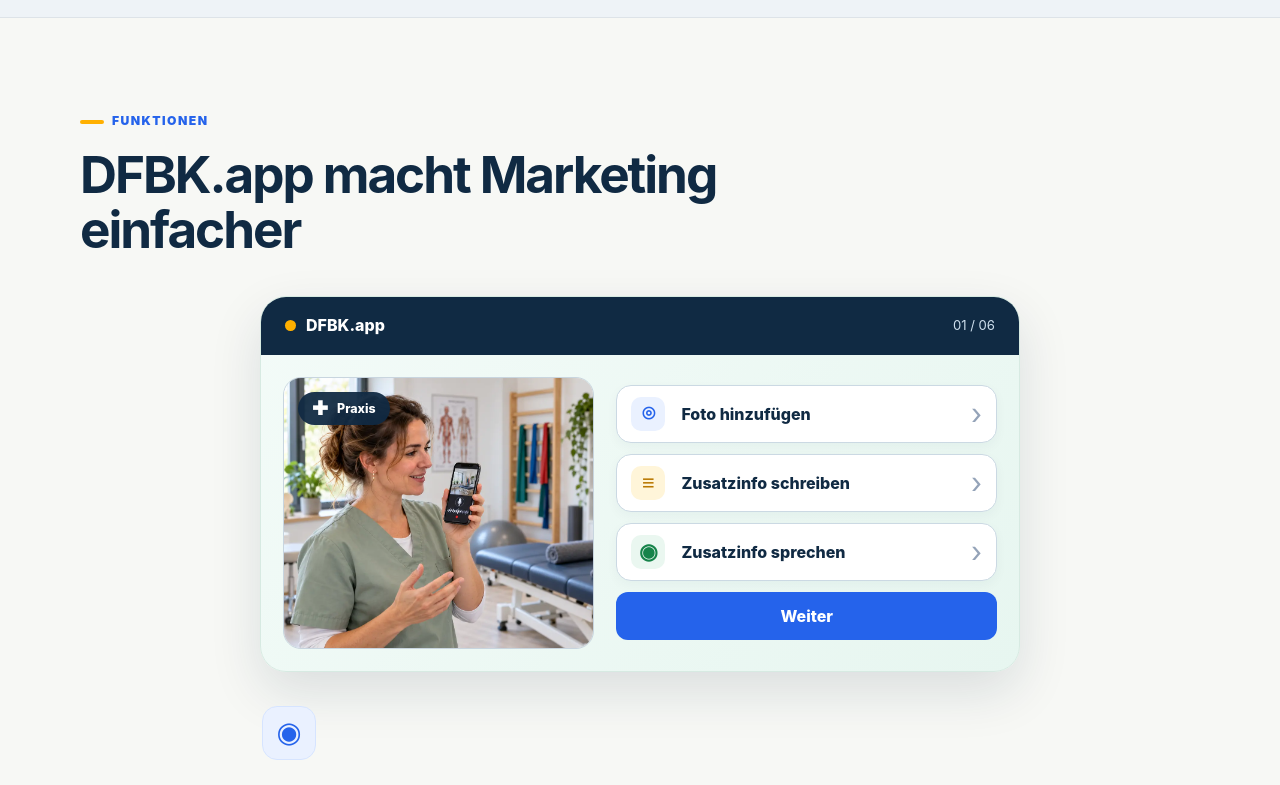
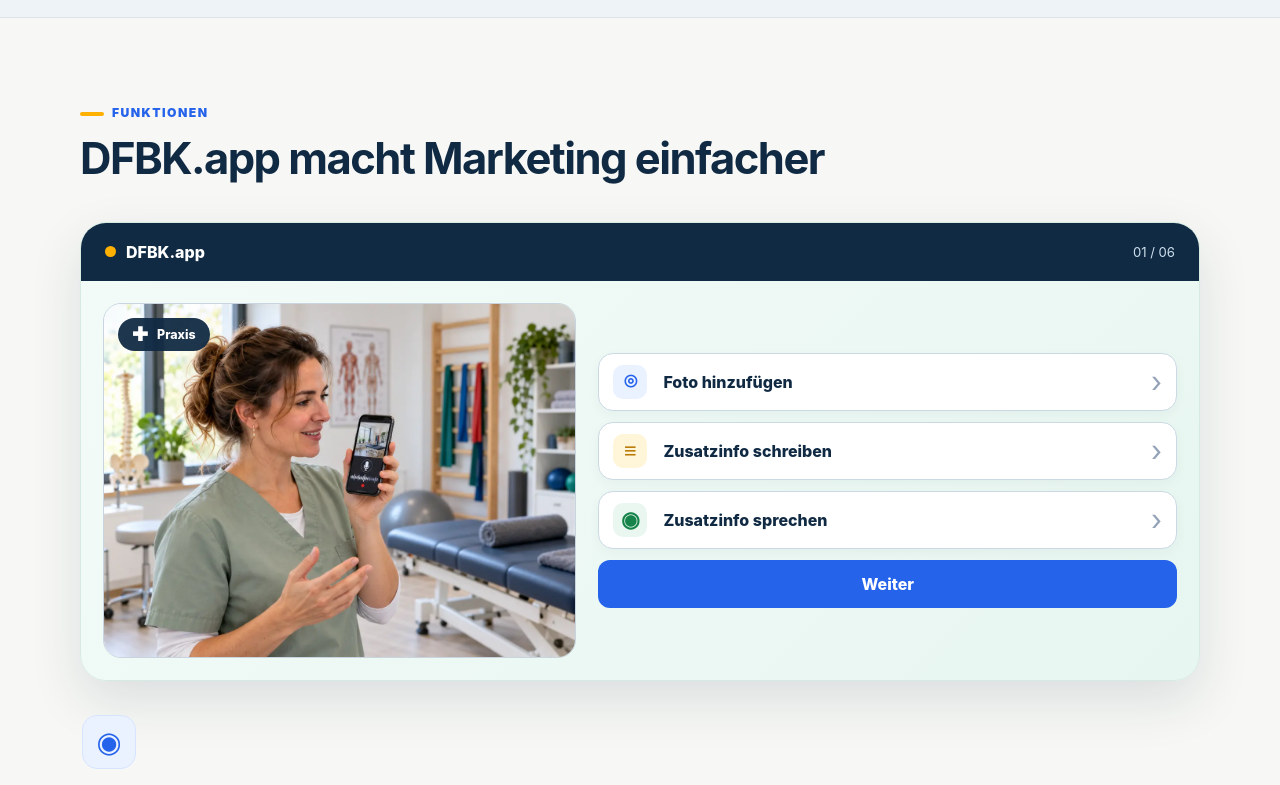
Before and after one commit to vladyslavduz/DFBK.app, a React (Vite) app: page / in a window 1280 px wide. Shown: the part 1400-2185 px from the top of the page. Built offline with nearby package versions, Linux system fonts and the light colour scheme; no server answers.

Commit message:
Unify public typography and section layout

```diff
--- a/src/styles/global.css
+++ b/src/styles/global.css
@@ -14,6 +14,10 @@
   --error: #B42318;
   --shadow: 0 16px 40px rgba(16, 42, 67, .08);
   --shadow-soft: 0 8px 24px rgba(16, 42, 67, .06);
+  --content-max: 1120px;
+  --section-space: 80px;
+  --section-heading-max: 760px;
+  --section-content-gap: 40px;
 }
 
 * { box-sizing: border-box; }
@@ -24,7 +28,7 @@
 button:disabled { opacity: .55; cursor: not-allowed; }
 ::selection { background: rgba(37, 99, 235, .18); }
 
-.container { width: min(1120px, calc(100% - 32px)); margin: auto; }
+.container { width: min(var(--content-max), calc(100% - 32px)); margin: auto; }
 .narrow { width: min(680px, calc(100% - 32px)); }
 .center { text-align: center; }
 
@@ -165,7 +169,7 @@
 @keyframes auth-backdrop-in { from { opacity: 0; } }
 @keyframes auth-modal-in { from { opacity: 0; transform: translateY(12px) scale(.98); } }
 
-.section { padding: 88px 0; }
+.section { padding: var(--section-space) 0; }
 .section-muted { background: #EEF3F7; border-block: 1px solid var(--border); }
 .hero { padding-top: 74px; padding-bottom: 96px; overflow: hidden; position: relative; }
 .hero::before {
@@ -181,8 +185,8 @@
 }
 .hero-grid { display: grid; grid-template-columns: 1.05fr .95fr; gap: 60px; align-items: center; position: relative; }
 h1, h2, h3 { line-height: 1.08; margin-top: 0; color: var(--navy); }
-h1 { font-size: clamp(2.7rem, 6vw, 5.3rem); letter-spacing: -.055em; margin-bottom: 24px; }
-h2 { font-size: clamp(2rem, 4vw, 3.4rem); letter-spacing: -.04em; max-width: 800px; }
+h1 { font-size: clamp(2.7rem, 5.4vw, 4.8rem); letter-spacing: -.05em; margin-bottom: 24px; }
+h2 { font-size: clamp(2rem, 3.4vw, 3rem); letter-spacing: -.035em; max-width: var(--section-heading-max); }
 h3 { letter-spacing: -.02em; }
 .lead { font-size: 1.2rem; max-width: 680px; color: var(--muted); }
 .eyebrow {
@@ -259,17 +263,18 @@
   border: 0;
 }
 
-.cards { display: grid; gap: 20px; margin-top: 38px; }
+.cards { display: grid; gap: 20px; margin-top: var(--section-content-gap); }
 .cards.three { grid-template-columns: repeat(3, 1fr); }
 
 .feature-slider-section { overflow: hidden; }
-.feature-slider-section h2 { margin-bottom: 0; }
+.feature-slider-section > .container > .eyebrow { margin-bottom: 12px; }
+.feature-slider-section > .container > h2 { margin: 0; max-width: var(--section-heading-max); }
 
 .feature-list {
-  width: min(100%, 760px);
-  margin: 38px auto 0;
+  width: 100%;
+  margin: var(--section-content-gap) 0 0;
   display: grid;
-  gap: clamp(18px, 4vw, 42px);
+  gap: 32px;
 }
 
 .feature-item {
@@ -563,10 +568,10 @@
   font-weight: 900;
   margin-bottom: 22px;
 }
-.process-heading { max-width: 820px; margin: 0 auto; }
-.process-heading .eyebrow { margin-bottom: 20px; }
-.process-heading h2 { max-width: none; margin-bottom: 10px; }
-.process-heading > p { margin: 0; color: var(--muted); font-size: 1.1rem; }
+.process-heading { max-width: var(--section-heading-max); margin: 0; text-align: left; }
+.process-heading .eyebrow { margin-bottom: 12px; }
+.process-heading h2 { max-width: var(--section-heading-max); margin-bottom: 16px; }
+.process-heading > p { margin: 0; max-width: 680px; color: var(--muted); font-size: 1.08rem; }
 
 .process-steps {
   list-style: none;
@@ -660,7 +665,7 @@
 
 .page-main { min-height: 65vh; padding-top: 60px; padding-bottom: 80px; }
 .page-container { max-width: 960px; }
-.page-title { font-size: clamp(2.4rem, 5vw, 4.2rem); }
+.page-title { font-size: clamp(2.7rem, 5.4vw, 4.8rem); max-width: 820px; }
 .form-card { max-width: 720px; margin-top: 36px; display: grid; gap: 18px; }
 .form-card label { display: grid; gap: 8px; font-weight: 750; color: var(--navy); }
 .form-card input, .form-card textarea, .form-card select, .card textarea {
@@ -736,7 +741,7 @@
 
 @media (max-width: 760px) {
   .hero-grid, .cards.three, .footer-grid, .dashboard-grid, .result-grid { grid-template-columns: 1fr; }
-  .section { padding: 64px 0; }
+  .section { padding: 56px 0; }
   .hero { padding-top: 48px; }
   .placeholder-card { min-height: 300px; }
   .hero-showcase { border-radius: 20px; }
```
